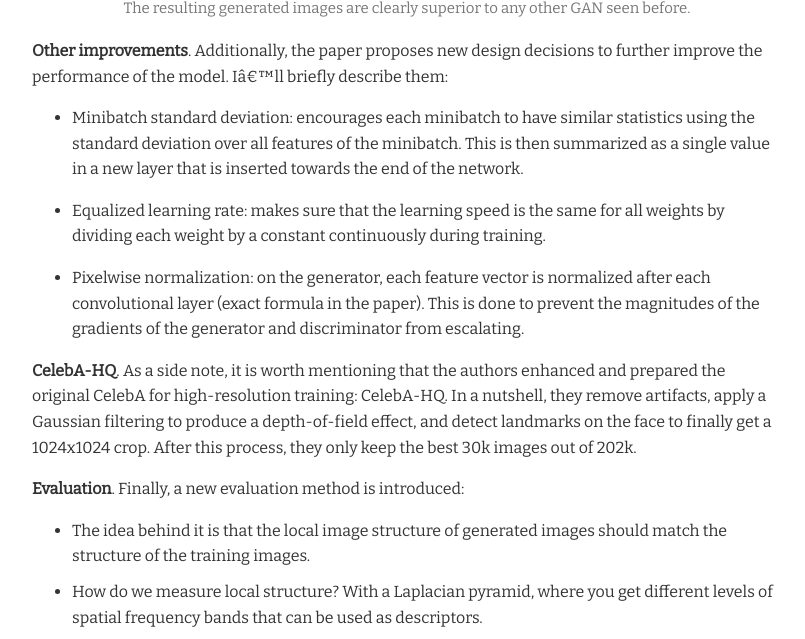
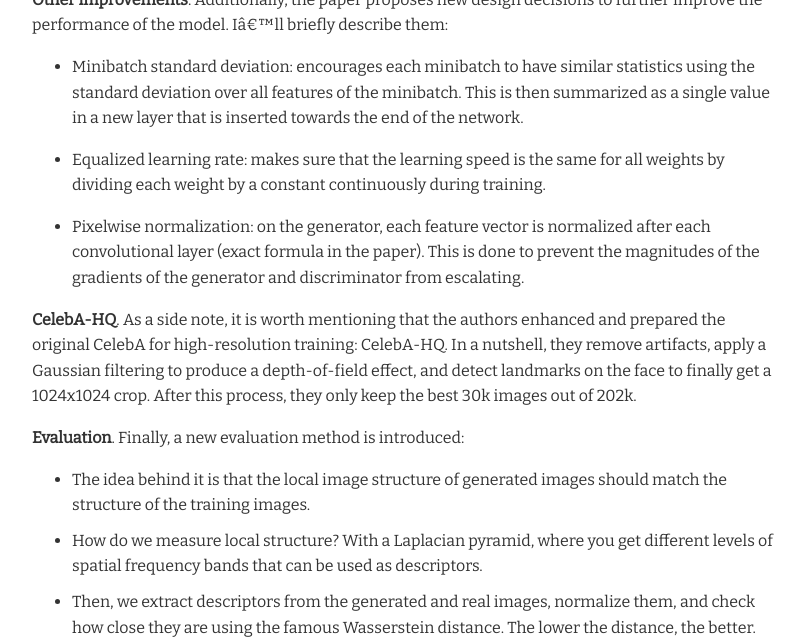
Before and after one commit to Guim3/guim3.github.io, a Jekyll site: the page built from _posts/2017-09-20-Fantastic-GANs-and-where-to-find-them-II.md, in a window 1280 px wide and 900 px high, scrolled down 8126 px, cut to the strip 261-900 px from the top of the window. Shown: the whole strip, without its empty margins (233-1038 px from the left). Built offline with Jekyll 4.4.1, drawn with Linux system fonts in a browser that asks for light colours; comment, search, counter and statistics services are not loaded; some of the changed text lies outside the part shown.

Commit message:
Remove captions

```diff
--- a/_posts/2017-09-20-Fantastic-GANs-and-where-to-find-them-II.md
+++ b/_posts/2017-09-20-Fantastic-GANs-and-where-to-find-them-II.md
@@ -115,7 +115,6 @@ This might be a lot of information at once, but I'm sure that, once we see how t
 **Results.** BEGANs do not need any fancy architecture to train properly; as mentioned in the paper: "no batch normalization, no dropout, no transpose convolutions and no exponential growth for convolution filters". The quality of the generated samples (128x128) is quite impressive*:
 
 ![BEGAN face samples]({{site.baseurl}}/files/blog/Fantastic-GANs-and-where-to-find-them-II/BEGAN_samples.jpg){:height="auto" width="400px" .center-image}
-BEGANs realistic generated images. Some of them look completely real.
 {: .img-caption}
 
 *However, there's an important detail to be considered in this paper. They are using an unpublished dataset which is almost twice the size of the widely used [CelebA][celeba] dataset. Then, for a more realistic qualitative comparison, I invite you to check [any public implementation][BEGAN-tf] using CelebA and see the generated samples.
@@ -156,7 +155,6 @@ On the other hand, in ProGANs only a single GAN is trained. During this training
 **Results.** As a result of this progressive training, generated images in ProGANs have higher quality and training time is reduced by 5.4x on 1024x1024 images. The reasoning behind this is that a ProGAN doesn't need to learn all large-scale and small-scale representations at once. In a ProGAN, first the small-scale are learnt (i.e. low-resolution layers converge) and then the model is free to focus on refining purely the large-scale structures (i.e. new high-resolution layers converge).
 
 <iframe width="560" height="315" src="https://www.youtube.com/embed/XOxxPcy5Gr4" frameborder="0" allowfullscreen></iframe>{: .center-image }
-The resulting generated images are clearly superior to any other GAN seen before.
 {: .img-caption}
 
 **Other improvements**. Additionally, the paper proposes new design decisions to further improve the performance of the model. I'll briefly describe them:
```
